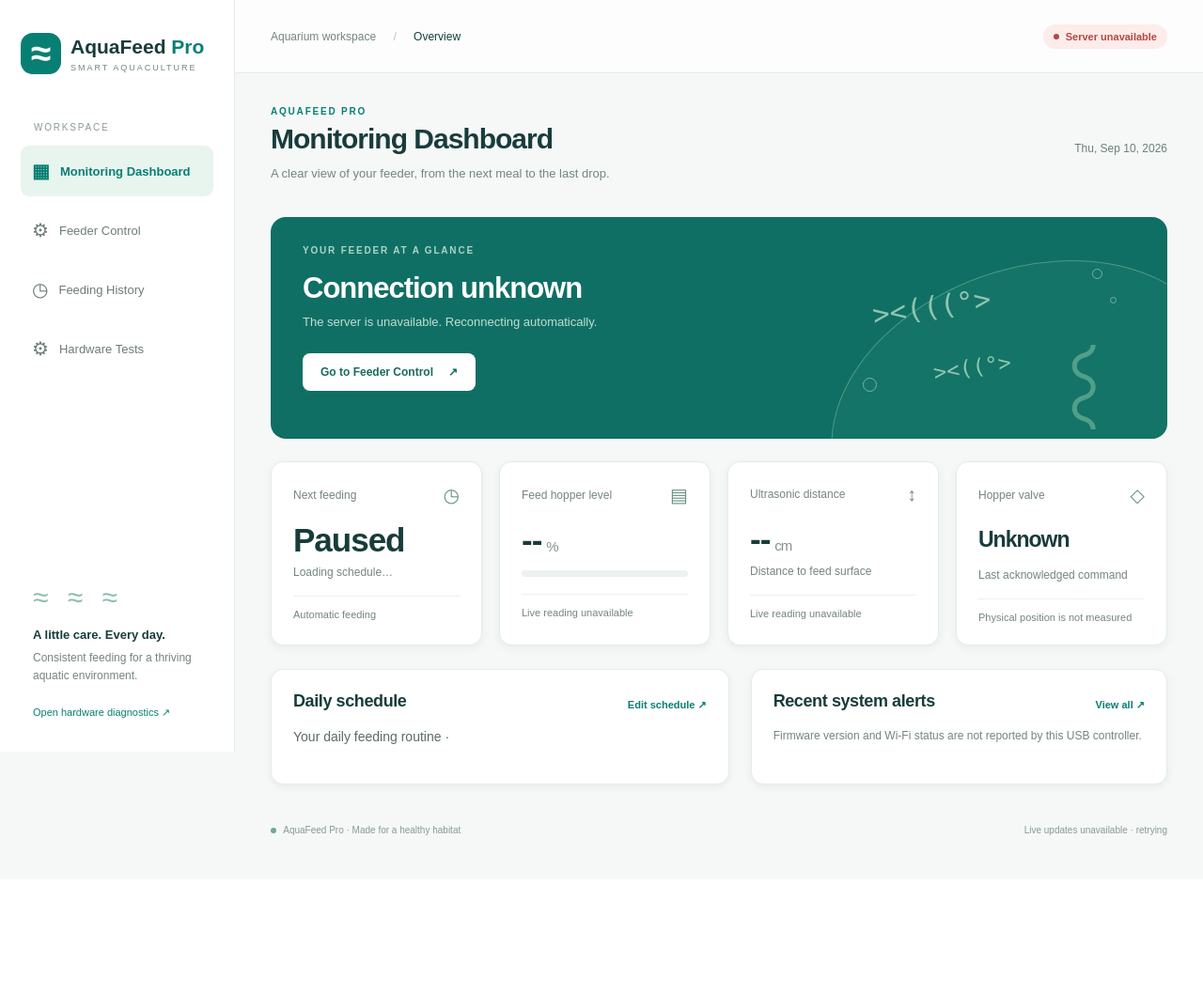
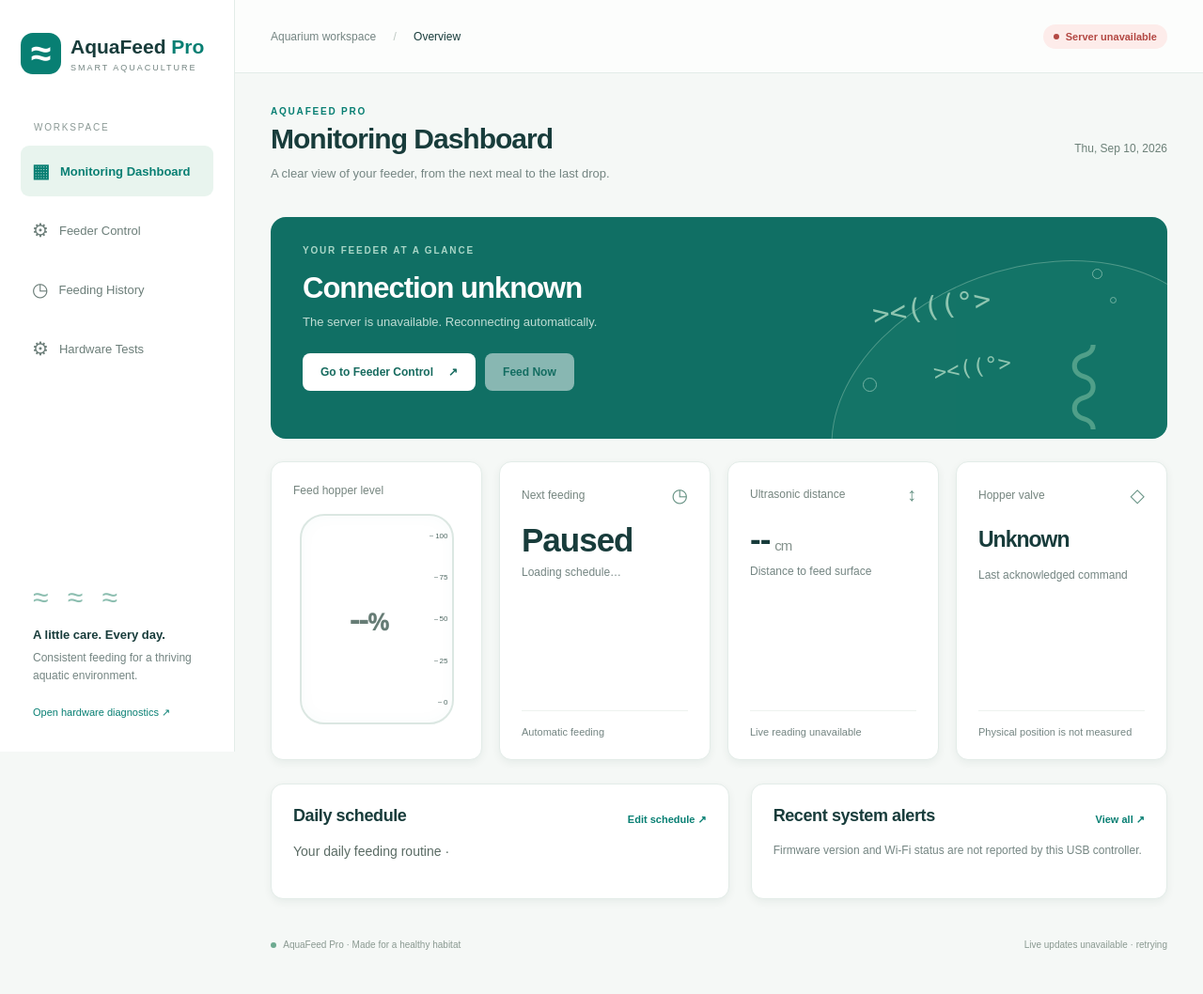
Before and after one commit to jerwil445/IT114_Auto_Fissh_Feedng_Project, a Flask app: page / in a window 1280 px wide. Shown: the whole page at 94% size. Before the commit the page ends 889 px from the top, so only its background shows below. Run offline with Flask 3, Linux system fonts and the light colour scheme; data that the repository does not hold is empty; some libraries are stand-ins or nearby versions.

Commit message:
change UI design that cntainer feed

```diff
--- a/static/css/control.css
+++ b/static/css/control.css
@@ -14,7 +14,8 @@
 .editor-row:first-child{margin-top:20px}
 .editor-row .switch{margin-bottom:8px}
 .editor-row label,.config label{font-size:12px;font-weight:600;display:block;margin-bottom:8px}
-.delete{border:0;background:#fff0ec;color:#b45848;border-radius:7px;padding:12px 8px;font-size:11px;margin-bottom:0}
+.editor-row label small{display:block;font-size:10px;font-weight:400;color:var(--muted);margin-top:3px}
+.delete{border:0;background:#fff0ec;color:#b45848;border-radius:7px;padding:12px 8px;font-size:11px;margin-bottom:0}\ninput.error{border-color:#d9534f !important;background-color:#fff5f5 !important}\n.error-text{display:block;color:#ff0000;font-size:10px;margin-top:4px;font-weight:600}
 .config .two-column{margin-top:25px;gap:25px 40px}
 .config output{float:right;background:#eaf5ee;color:var(--teal);padding:3px 7px;border-radius:5px}
 .range-labels{display:flex;justify-content:space-between;color:var(--muted);font-size:10px}
--- a/static/css/dashboard.css
+++ b/static/css/dashboard.css
@@ -59,3 +59,28 @@ h1,h2,h3,.brand,.metric{font-family:Manrope,Arial,sans-serif}
 .card-label{font-size:11px}
 .metric.valve{font-size:20px}
 }
+
+/* Vertical hopper gauge inspired by the supplied reference. */
+.metrics{align-items:stretch;grid-auto-rows:1fr}
+.metrics>.card{display:flex;flex-direction:column;min-width:0}
+.metrics>.card>.card-foot{margin-top:auto;padding-top:16px}
+.metrics>.card>.muted{margin-bottom:18px}
+.hopper-card{min-width:0}
+.hopper-tank{position:relative;width:min(100%,164px);height:224px;margin:18px auto 14px;background:#ffffff;border:2px solid #dbe7e2;border-radius:26px;box-shadow:inset 0 0 18px #087f7308;isolation:isolate;overflow:hidden}
+.hopper-interior{position:absolute;inset:9px 9px 9px 9px;border-radius:18px;overflow:hidden}
+.hopper-fill{position:absolute;bottom:0;left:0;width:100%;height:0;border-radius:16px 16px 13px 13px;background:radial-gradient(circle,#94ffec66 1.1px,transparent 1.6px) 0 0/8px 8px,linear-gradient(180deg,#16dded 0%,#00bbbf 36%,#008477 100%);box-shadow:0 -3px 13px #08e9eb55,inset 0 4px 8px #c2ffff80;transition:height .7s ease,background .3s}
+.hopper-fill:before{content:'';position:absolute;inset:0 0 auto;height:9px;background:linear-gradient(180deg,#a4ffff70,transparent);border-radius:50%}
+.hopper-reading{position:absolute;inset:0 15px 0 0;display:flex;flex-direction:column;align-items:center;justify-content:center;color:#123e3b;z-index:2;text-shadow:0 1px 3px #ffffff80;pointer-events:none}
+.hopper-percent{font-family:Manrope,'Segoe UI',sans-serif;font-size:34px;line-height:1.1;font-weight:800;letter-spacing:-1.5px;font-variant-numeric:tabular-nums}
+.hopper-unit{font-size:26px;letter-spacing:-1px}
+.hopper-scale{position:absolute;inset:17px 4px 17px auto;display:flex;flex-direction:column;justify-content:space-between;color:#526b66;font-size:8px;text-align:right;z-index:3}
+.hopper-scale span:before{content:'';display:inline-block;width:4px;height:1px;background:#526b6680;vertical-align:middle;margin-right:2px}
+.hopper-low .hopper-fill{background:radial-gradient(circle,#ffe4a366 1.1px,transparent 1.6px) 0 0/8px 8px,linear-gradient(#f8bd55,#a65d13);box-shadow:0 -3px 13px #ffb94033}
+.hopper-unavailable .hopper-reading{color:#667c75}
+
+
+
+
+@media(max-width:520px){.hopper-tank{height:205px;border-radius:22px}.hopper-percent{font-size:29px}.hopper-unit{font-size:22px}.hopper-scale{font-size:7px}}
+@media(prefers-reduced-motion:reduce){.hopper-fill{transition:none}}
+.dashboard-feed-actions{display:flex;gap:10px;flex-wrap:wrap;align-items:center}
--- a/static/js/dashboard.js
+++ b/static/js/dashboard.js
@@ -1,3 +1,19 @@
+function renderHopper(level) {
+  const hopperLevel = Number.isFinite(level) ? Math.max(0, Math.min(100, level)) : null;
+  const meter = $('level-meter');
+  $('level').textContent = hopperLevel === null ? '--' : Number(hopperLevel.toFixed(1));
+  $('level-bar').style.height = `${hopperLevel ?? 0}%`;
+  meter.classList.toggle('hopper-low', hopperLevel !== null && hopperLevel < 20);
+  meter.classList.toggle('hopper-unavailable', hopperLevel === null);
+  if (hopperLevel !== null) {
+    meter.setAttribute('aria-valuenow', hopperLevel);
+    meter.setAttribute('aria-valuetext', `${hopperLevel}% full`);
+  } else {
+    meter.removeAttribute('aria-valuenow');
+    meter.setAttribute('aria-valuetext', 'Sensor reading unavailable');
+  }
+}
+
 function countdown() {
   if (!$('countdown')) return;
   if (!monitor?.next) {
@@ -13,12 +29,7 @@ function renderDashboard(data) {
   $('operation-detail').textContent = !data.connected ? 'Connect your Arduino to resume monitoring and feeding.' : data.operation === 'Failed' ? 'The last feeding needs attention. Check the activity log.' : data.operation === 'Dispensing' ? 'Your feeder is dispensing a portion. The stop command follows automatically.' : 'Your feeder is connected. A healthy routine starts here.';
   $('next-feeding').textContent = data.next ? `${formatDate(data.next.at)} · ${data.next.name}` : 'No automatic feeding scheduled';
   $('next-portion').textContent = data.next ? data.next.portion : 'Enable automation in Feeder Control';
-  $('level').textContent = data.level ?? '—';
-  $('level-bar').style.width = `${data.level ?? 0}%`;
-  $('level-bar').style.background = data.level !== null && data.level < 20 ? '#dba348' : '#39a27d';
-  if (data.level !== null) $('level-meter').setAttribute('aria-valuenow', data.level);
-  else $('level-meter').removeAttribute('aria-valuenow');
-  $('level-label').textContent = data.level === null ? 'Sensor reading unavailable' : data.hopper_empty ? 'FEED EMPTY - PLEASE REFILL' : `${data.level < 20 ? 'Low - Refill soon' : data.level < 70 ? 'Medium - Supply available' : 'Full - Supply available'} (estimated)`;
+  renderHopper(data.level);
   $('distance').textContent = data.distance === null ? '—' : data.distance.toFixed(1);
   $('sensor-status').textContent = data.distance === null ? 'No valid sensor response' : 'Live reading from controller';
   $('valve').textContent = data.valve;
@@ -33,17 +44,35 @@ function renderDashboard(data) {
   countdown();
 }
 
+let dashboardFeedPending = false;
+$('dashboard-feed-now').addEventListener('click', async () => {
+  dashboardFeedPending = true;
+  $('dashboard-feed-now').disabled = true;
+  $('dashboard-feed-now').textContent = 'Starting...';
+  try {
+    const result = await api('/api/feed', {method:'POST'});
+    notice(result.message);
+  } catch (error) {
+    notice(error.message, true);
+  } finally {
+    dashboardFeedPending = false;
+    // The next status update determines whether feeding can be started again.
+  }
+});
+
 function onMonitor(data, stale) {
+  const feeding = data.operation === 'Dispensing';
+  $('dashboard-feed-now').disabled = dashboardFeedPending || stale || !data.connected || feeding || data.diagnostics.running;
+  $('dashboard-feed-now').textContent = dashboardFeedPending ? 'Starting...' : feeding ? 'Dispensing...' : 'Feed Now';
   renderDashboard(stale ? {...data, connected:false, distance:null, level:null, hopper_empty:null, valve:'Unknown'} : data);
 }
 function onMonitorError() {
+  $('dashboard-feed-now').disabled = true;
+  $('dashboard-feed-now').textContent = 'Feed Now';
   $('operation').textContent = 'Connection unknown';
   $('operation-detail').textContent = 'The server is unavailable. Reconnecting automatically.';
   $('distance').textContent = '--';
-  $('level').textContent = '--';
-  $('level-bar').style.width = '0%';
-  $('level-meter').removeAttribute('aria-valuenow');
-  $('level-label').textContent = 'Live reading unavailable';
+  renderHopper(null);
   $('sensor-status').textContent = 'Live reading unavailable';
   $('valve').textContent = 'Unknown';
 }
--- a/templates/dashboard.html
+++ b/templates/dashboard.html
@@ -1,11 +1,103 @@
-{% extends "base.html" %}
-{% block content %}
-<section class="hero"><div><div class="eyebrow">YOUR FEEDER AT A GLANCE</div><h2 id="operation">Checking system…</h2><p id="operation-detail">Waiting for the latest device reading.</p><a class="button light" href="/control">Go to Feeder Control <span>↗</span></a></div><div class="hero-art" aria-hidden="true"><div class="water-line"></div><div class="fish fish-one">&gt;&lt;(((°&gt;</div><div class="fish fish-two">&gt;&lt;((°&gt;</div><span class="bubble b1"></span><span class="bubble b2"></span><span class="bubble b3"></span><div class="plant">〰</div></div></section>
-      <div class="metrics">
-        <section class="card"><div class="card-label">Next feeding <span>◷</span></div><div class="metric" id="countdown">—</div><div id="next-feeding" class="muted">Loading schedule…</div><div class="card-foot" id="next-portion">Automatic feeding</div></section>
-        <section class="card"><div class="card-label">Feed hopper level <span>▤</span></div><div class="metric"><span id="level">—</span><small id="level-unit">%</small></div><div class="gauge" role="meter" aria-label="Feed hopper capacity" aria-valuemin="0" aria-valuemax="100" id="level-meter"><div id="level-bar"></div></div><div class="card-foot" id="level-label">Waiting for sensor</div></section>
-        <section class="card"><div class="card-label">Ultrasonic distance <span>↕</span></div><div class="metric"><span id="distance">—</span><small>cm</small></div><div class="muted">Distance to feed surface</div><div class="card-foot" id="sensor-status">No reading yet</div></section>
-        <section class="card"><div class="card-label">Hopper valve <span>◇</span></div><div class="metric valve" id="valve">Unknown</div><div class="muted">Last acknowledged command</div><div class="card-foot">Physical position is not measured</div></section>
+{% extends "base.html" %} {% block content %}
+<section class="hero">
+  <div>
+    <div class="eyebrow">YOUR FEEDER AT A GLANCE</div>
+    <h2 id="operation">Checking system…</h2>
+    <p id="operation-detail">Waiting for the latest device reading.</p>
+    <div class="dashboard-feed-actions">
+      <a class="button light" href="/control"
+        >Go to Feeder Control <span>↗</span></a
+      ><button
+        type="button"
+        class="button light"
+        id="dashboard-feed-now"
+        disabled
+      >
+        Feed Now
+      </button>
+    </div>
+  </div>
+  <div class="hero-art" aria-hidden="true">
+    <div class="water-line"></div>
+    <div class="fish fish-one">&gt;&lt;(((°&gt;</div>
+    <div class="fish fish-two">&gt;&lt;((°&gt;</div>
+    <span class="bubble b1"></span><span class="bubble b2"></span
+    ><span class="bubble b3"></span>
+    <div class="plant">〰</div>
+  </div>
+</section>
+<div class="metrics">
+  <section class="card hopper-card">
+    <div class="card-label">Feed hopper level</div>
+    <div
+      class="hopper-tank"
+      role="meter"
+      aria-label="Feed hopper capacity"
+      aria-valuemin="0"
+      aria-valuemax="100"
+      id="level-meter"
+    >
+      <div class="hopper-interior">
+        <div id="level-bar" class="hopper-fill"></div>
       </div>
-      <div class="two-column"><section class="card"><div class="section-title"><h2>Daily schedule</h2><a href="/control">Edit schedule ↗</a></div><p class="muted">Your daily feeding routine · <span class="timezone"></span></p><div id="schedule-snapshot"></div></section><section class="card"><div class="section-title"><h2>Recent system alerts</h2><a href="/history">View all ↗</a></div><div id="alerts"></div><p class="footnote">Firmware version and Wi-Fi status are not reported by this USB controller.</p></section></div>
+      <div class="hopper-reading">
+        <div class="hopper-percent">
+          <span id="level">--</span><span class="hopper-unit">%</span>
+        </div>
+      </div>
+      <div class="hopper-scale" aria-hidden="true">
+        <span>100</span><span>75</span><span>50</span><span>25</span
+        ><span>0</span>
+      </div>
+    </div>
+  </section>
+  <section class="card">
+    <div class="card-label">Next feeding <span>◷</span></div>
+    <div class="metric" id="countdown">—</div>
+    <div id="next-feeding" class="muted">Loading schedule…</div>
+    <div class="card-foot" id="next-portion">Automatic feeding</div>
+  </section>
+  <!-- <section class="card hopper-card">
+          <div class="card-label">Feed hopper level</div>
+          <div class="hopper-tank" role="meter" aria-label="Feed hopper capacity" aria-valuemin="0" aria-valuemax="100" id="level-meter">
+            <div class="hopper-interior"><div id="level-bar" class="hopper-fill"></div></div>
+            <div class="hopper-reading"><div class="hopper-percent"><span id="level">--</span><span class="hopper-unit">%</span></div></div>
+            <div class="hopper-scale" aria-hidden="true"><span>100</span><span>75</span><span>50</span><span>25</span><span>0</span></div>
+          </div>
+        </section> -->
+  <section class="card">
+    <div class="card-label">Ultrasonic distance <span>↕</span></div>
+    <div class="metric"><span id="distance">—</span><small>cm</small></div>
+    <div class="muted">Distance to feed surface</div>
+    <div class="card-foot" id="sensor-status">No reading yet</div>
+  </section>
+  <section class="card">
+    <div class="card-label">Hopper valve <span>◇</span></div>
+    <div class="metric valve" id="valve">Unknown</div>
+    <div class="muted">Last acknowledged command</div>
+    <div class="card-foot">Physical position is not measured</div>
+  </section>
+</div>
+<div class="two-column">
+  <section class="card">
+    <div class="section-title">
+      <h2>Daily schedule</h2>
+      <a href="/control">Edit schedule ↗</a>
+    </div>
+    <p class="muted">
+      Your daily feeding routine · <span class="timezone"></span>
+    </p>
+    <div id="schedule-snapshot"></div>
+  </section>
+  <section class="card">
+    <div class="section-title">
+      <h2>Recent system alerts</h2>
+      <a href="/history">View all ↗</a>
+    </div>
+    <div id="alerts"></div>
+    <p class="footnote">
+      Firmware version and Wi-Fi status are not reported by this USB controller.
+    </p>
+  </section>
+</div>
 {% endblock %}
```
Also changed, not shown: static/js/control.js (+135 -3 lines).
